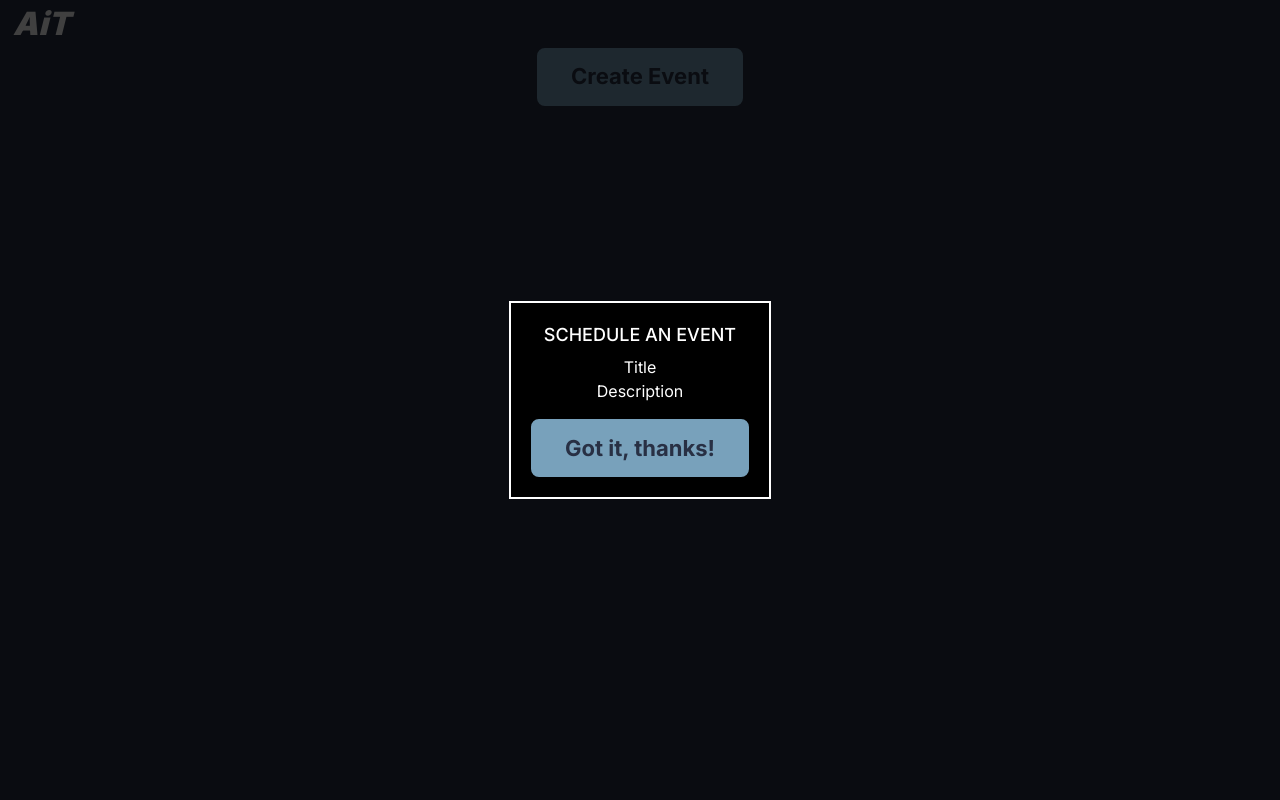
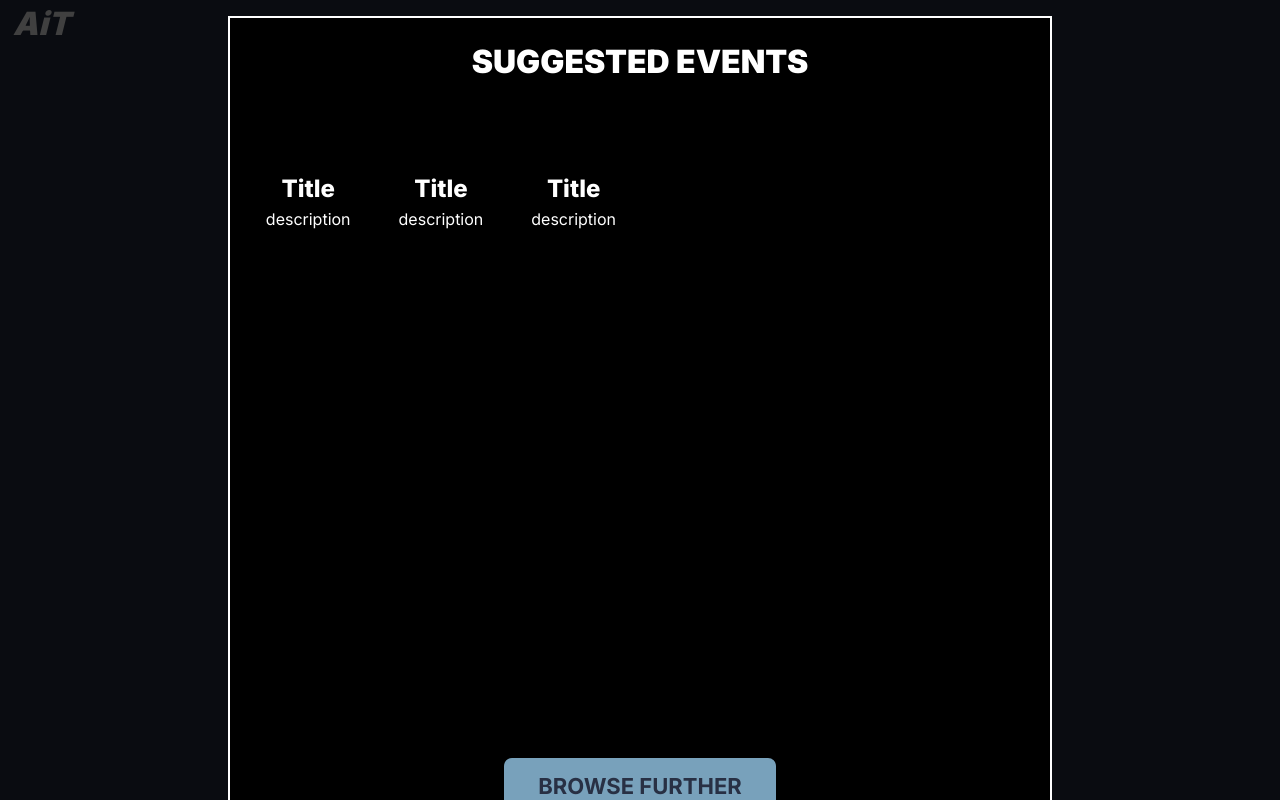
Before and after one commit to proxrustes/ai-trippers, a Next.js app: page /chat in a window 1280 px wide. Both pictures are taken after a click on the button "Create Event". Built offline with nearby package versions, Linux system fonts and the light colour scheme.

Commit message:
popup looks decent

```diff
--- a/components/ShowEvent.tsx
+++ b/components/ShowEvent.tsx
@@ -1,11 +1,10 @@
+import { DUMMY_EVENT_DATA } from "@/data/dummydata.events"
 import { Event } from "@/definitions/types/event"
 import { Dialog, Transition } from "@headlessui/react"
 import { Fragment, useState } from "react"
+import EventGrid from "./EventGrid/EventGrid"
 
-interface Props{
-    event: Event
-}
-export function ShowEvent({ event }: Props) {
+export function ShowEvent() {
     let [isOpen, setIsOpen] = useState(false)
 
     function closeModal() {
@@ -19,8 +18,7 @@ export function ShowEvent({ event }: Props) {
     return (
       <>
         <center>
-          <button
-            type="button"
+          <button className="button"
             onClick={openModal}>
             Create Event
           </button>
@@ -40,7 +38,7 @@ export function ShowEvent({ event }: Props) {
             </Transition.Child>
 
             <div className="fixed inset-0 overflow-y-auto">
-              <div className="flex min-h-full items-center justify-center p-4 text-center">
+              <div className="flex min-h-full items-center justify-center p-[2vh] text-center">
                 <Transition.Child
                   as={Fragment}
                   enter="ease-out duration-300"
@@ -52,19 +50,16 @@ export function ShowEvent({ event }: Props) {
                 >
                   <Dialog.Panel className="dialog-panel transform">
                     <Dialog.Title
-                      className="text-lg font-medium leading-6"
+                      className="text-[4vh] font-black"
                     >
-                     SCHEDULE AN EVENT
+                    SUGGESTED EVENTS
                     </Dialog.Title>
-                    <div className="mt-2">
-                    <p>Title</p>
-                    <p>Description</p>
-                    </div>
-                    <div className="mt-4">
-                      <button
+                    <div>
+                   <EventGrid events={DUMMY_EVENT_DATA} />
+                      <button className="button"
                         onClick={closeModal}
                       >
-                        Got it, thanks!
+                        BROWSE FURTHER
                       </button>
                     </div>
                   </Dialog.Panel>
```
